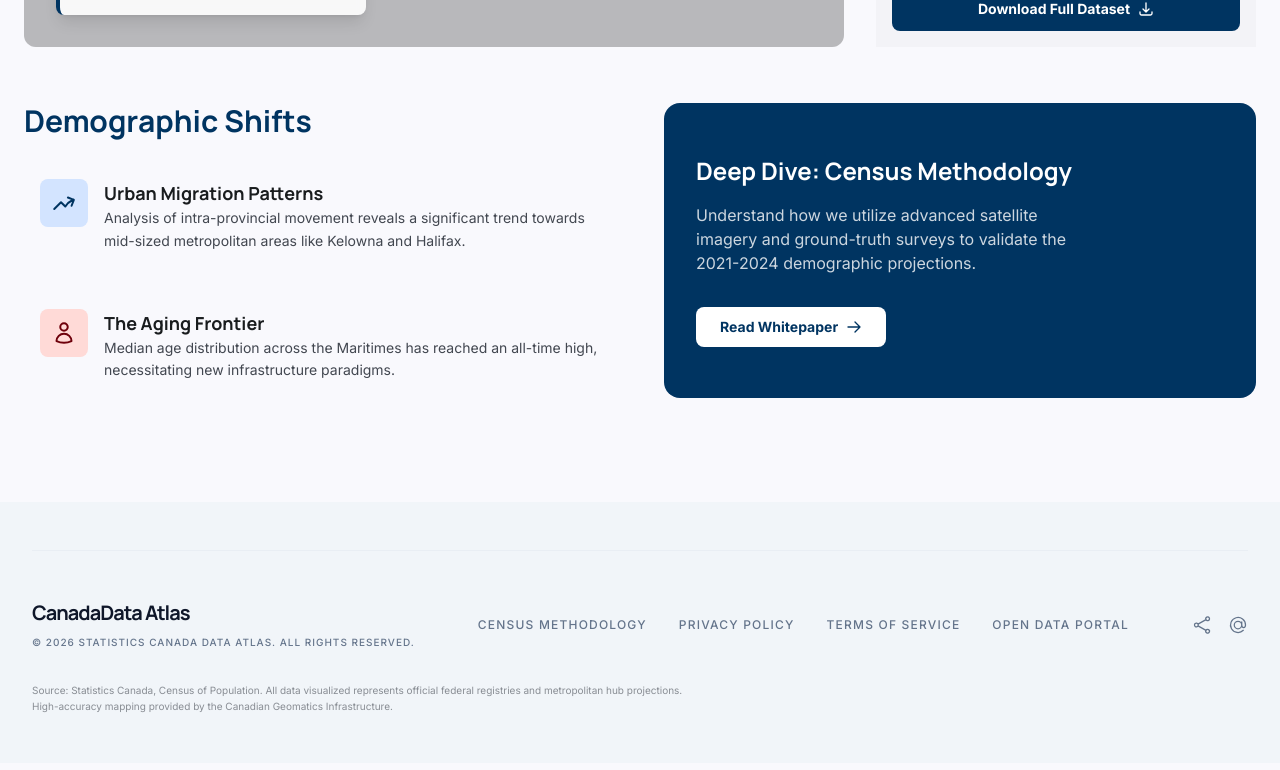
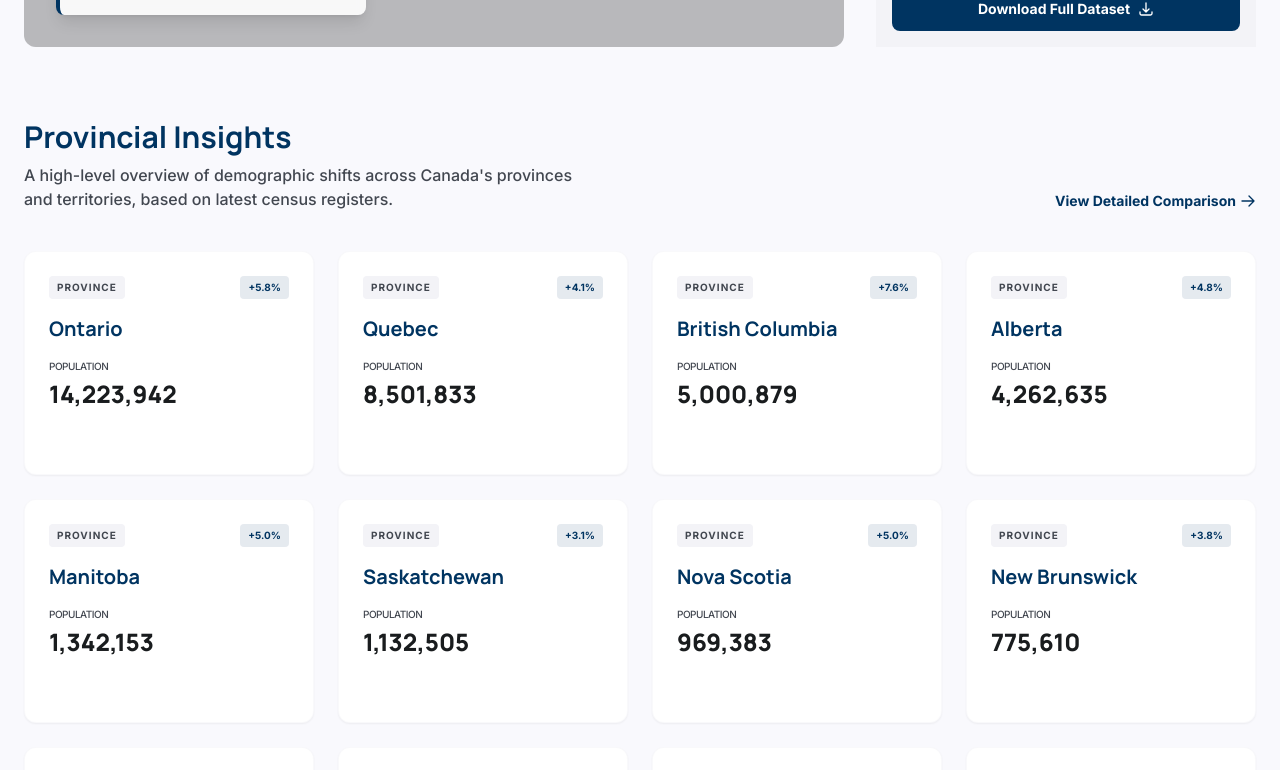
Before and after one commit to drewbotcarrothers/canadiandatainsights, a Next.js app: page / in a window 1280 px wide. Shown: the part 864-1634 px from the top of the page. Built offline with nearby package versions, Linux system fonts and the light colour scheme; grey boxes are pictures that could not be loaded.

Commit message:
Feature: Add Provincial Insights section to the home page

```diff
--- a/src/app/page.tsx
+++ b/src/app/page.tsx
@@ -1,11 +1,13 @@
+import Link from "next/link";
 import Header from "@/components/layout/Header";
 import Footer from "@/components/layout/Footer";
 import MetroHubsSidebar from "@/components/home/MetroHubsSidebar";
-import { getTopCities } from "@/lib/data-utils";
+import { getTopCities, getProvinces, generateSlug } from "@/lib/data-utils";
 import { formatNumber } from "@/lib/utils";
 
 export default async function Home() {
   const topCities = await getTopCities(7);
+  const provinces = await getProvinces();
 
   const nationalStats = {
     pop: 36991981,
@@ -157,8 +159,60 @@ export default async function Home() {
           <MetroHubsSidebar cities={topCities} />
         </div>
 
+        {/* ── Provincial Insights Grid ── */}
+        <section className="mt-20">
+          <div className="flex flex-col md:flex-row justify-between items-end mb-10 gap-4">
+            <div>
+              <h2 className="text-primary font-manrope text-3xl font-bold mb-2">Provincial Insights</h2>
+              <p className="text-on_surface-variant font-medium max-w-xl">
+                A high-level overview of demographic shifts across Canada's provinces and territories, based on latest census registers.
+              </p>
+            </div>
+            <Link href="/compare" className="text-primary font-bold text-sm hover:underline flex items-center gap-1 group">
+              View Detailed Comparison
+              <svg className="w-4 h-4 group-hover:translate-x-1 transition-transform" fill="none" viewBox="0 0 24 24" stroke="currentColor" strokeWidth={2}>
+                <path strokeLinecap="round" strokeLinejoin="round" d="M13.5 4.5L21 12m0 0l-7.5 7.5M21 12H3" />
+              </svg>
+            </Link>
+          </div>
+
+          <div className="grid grid-cols-1 sm:grid-cols-2 lg:grid-cols-3 xl:grid-cols-4 gap-6">
+            {provinces.map((prov) => (
+              <Link
+                key={prov.GEO_NAME}
+                href={`/location/${generateSlug(prov.GEO_NAME)}`}
+                className="bg-surface-container-lowest p-6 rounded-xl shadow-sm border border-outline-variant/10 hover:shadow-ambient hover:border-primary/20 transition-all group"
+              >
+                <div className="flex justify-between items-start mb-4">
+                  <span className="text-[10px] font-bold text-on_surface-variant uppercase tracking-widest bg-surface-container-low px-2 py-1 rounded">
+                    {prov.GEO_LEVEL}
+                  </span>
+                  <div className={`text-[10px] font-bold px-2 py-1 rounded ${prov.POP_CHANGE_PCT > 0 ? 'bg-primary/10 text-primary' : 'bg-tertiary/10 text-tertiary'}`}>
+                    {prov.POP_CHANGE_PCT > 0 ? '+' : ''}{prov.POP_CHANGE_PCT.toFixed(1)}%
+                  </div>
+                </div>
+                <h3 className="text-xl font-bold text-primary font-manrope mb-4 group-hover:text-primary-container transition-colors">
+                  {prov.GEO_NAME}
+                </h3>
+                <div className="flex flex-col gap-1">
+                  <span className="text-[10px] font-medium text-on_surface-variant uppercase tracking-tighter">Population</span>
+                  <span className="text-2xl font-black text-on_surface font-manrope">
+                    {formatNumber(prov.POP_2021)}
+                  </span>
+                </div>
+                <div className="mt-6 flex items-center text-xs font-bold text-primary opacity-0 group-hover:opacity-100 transition-opacity">
+                  View Profile
+                  <svg className="ml-1 w-3 h-3" fill="none" viewBox="0 0 24 24" stroke="currentColor" strokeWidth={2}>
+                    <path strokeLinecap="round" strokeLinejoin="round" d="M8.25 4.5l7.5 7.5-7.5 7.5" />
+                  </svg>
+                </div>
+              </Link>
+            ))}
+          </div>
+        </section>
+
         {/* ── Featured Analysis Section ── */}
-        <section className="mt-16 grid grid-cols-1 md:grid-cols-2 gap-12">
+        <section className="mt-20 grid grid-cols-1 md:grid-cols-2 gap-12">
           <div>
             <h3 className="font-manrope font-bold text-3xl text-primary mb-6">Demographic Shifts</h3>
             <div className="space-y-6">
```
